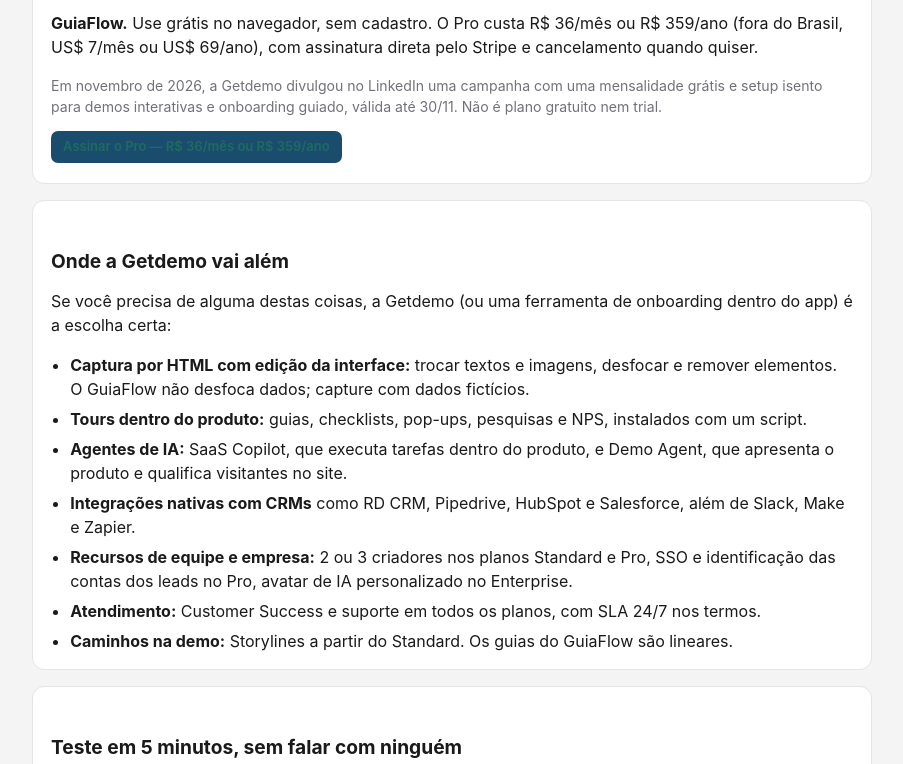
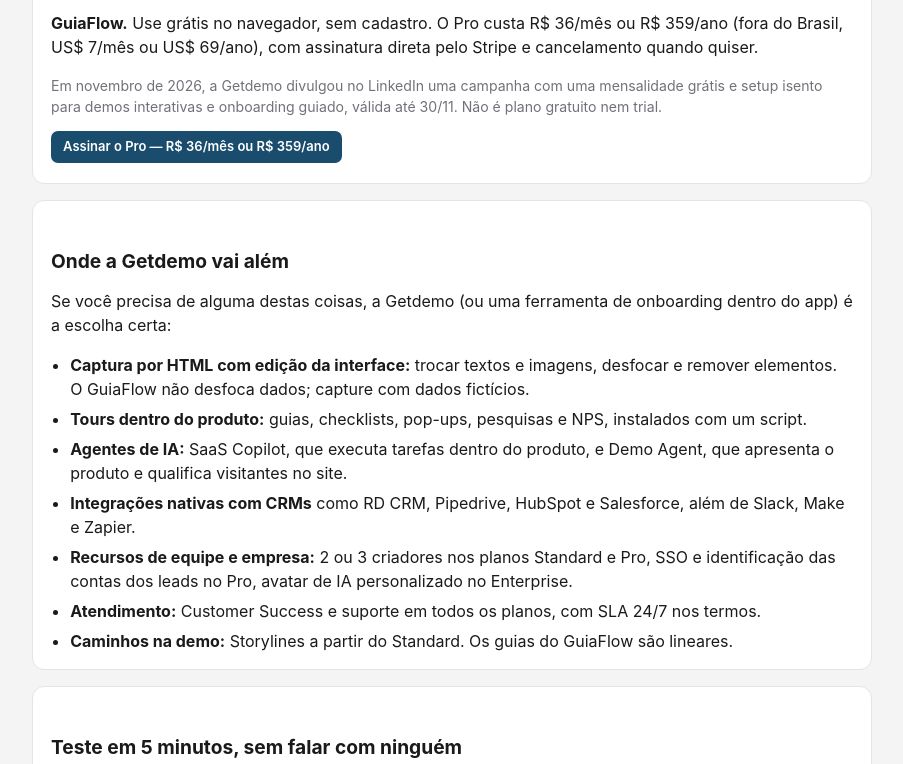
Before and after one commit to gugamistri/gflow, a browser extension: page alternativa-getdemo.html in a window 1280 px wide. Shown: the part 2300-3064 px from the top of the page, without its empty margins (188-1091 px from the left). Drawn offline with Linux system fonts and the light colour scheme; files that its build step writes are made by us from their sources; files whose address does not match are found by name.

Commit message:
fix(landing): botão primário dentro de card com texto legível em /para-agencias e /alternativa-getdemo

```diff
--- a/alternativa-getdemo.html
+++ b/alternativa-getdemo.html
@@ -62,6 +62,8 @@
     .page .note { color: var(--ns-muted); font-size: 0.88rem; }
     .page .cta-row { display: flex; flex-wrap: wrap; gap: 10px; margin: 12px 0 4px; }
     .page .cta-row .btn { white-space: normal; text-align: center; }
+    .page .card a.btn { color: var(--ns-ink); }
+    .page .card a.btn-primary { color: var(--ns-button-text); }
     .page .table-wrap { overflow-x: auto; margin: 8px 0 0; min-width: 0; max-width: 100%; -webkit-overflow-scrolling: touch; }
     .page table { width: 100%; border-collapse: collapse; font-size: 0.86rem; }
     .page th, .page td { text-align: left; vertical-align: top; padding: 7px 8px; border-top: 1px solid var(--ns-border); overflow-wrap: anywhere; }
```
Also changed, not shown: para-agencias.html (+2 -0 lines).
